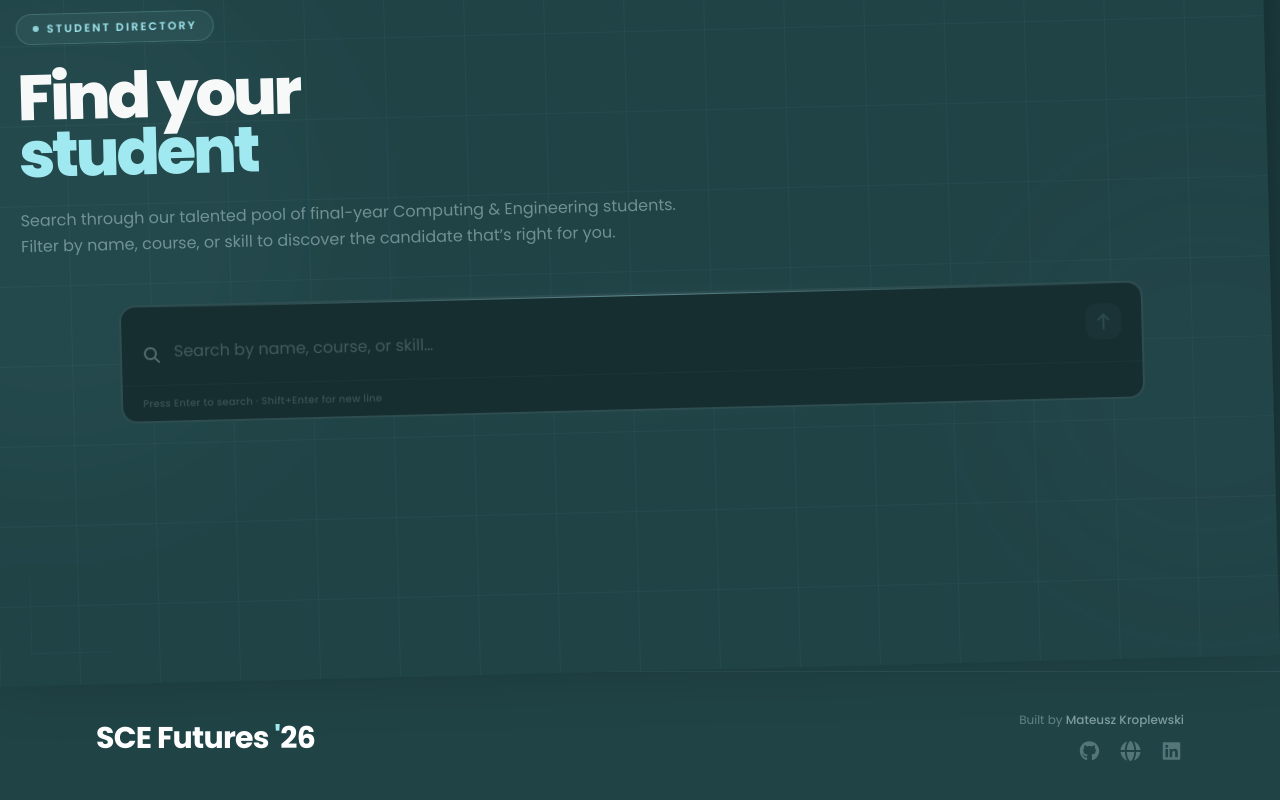
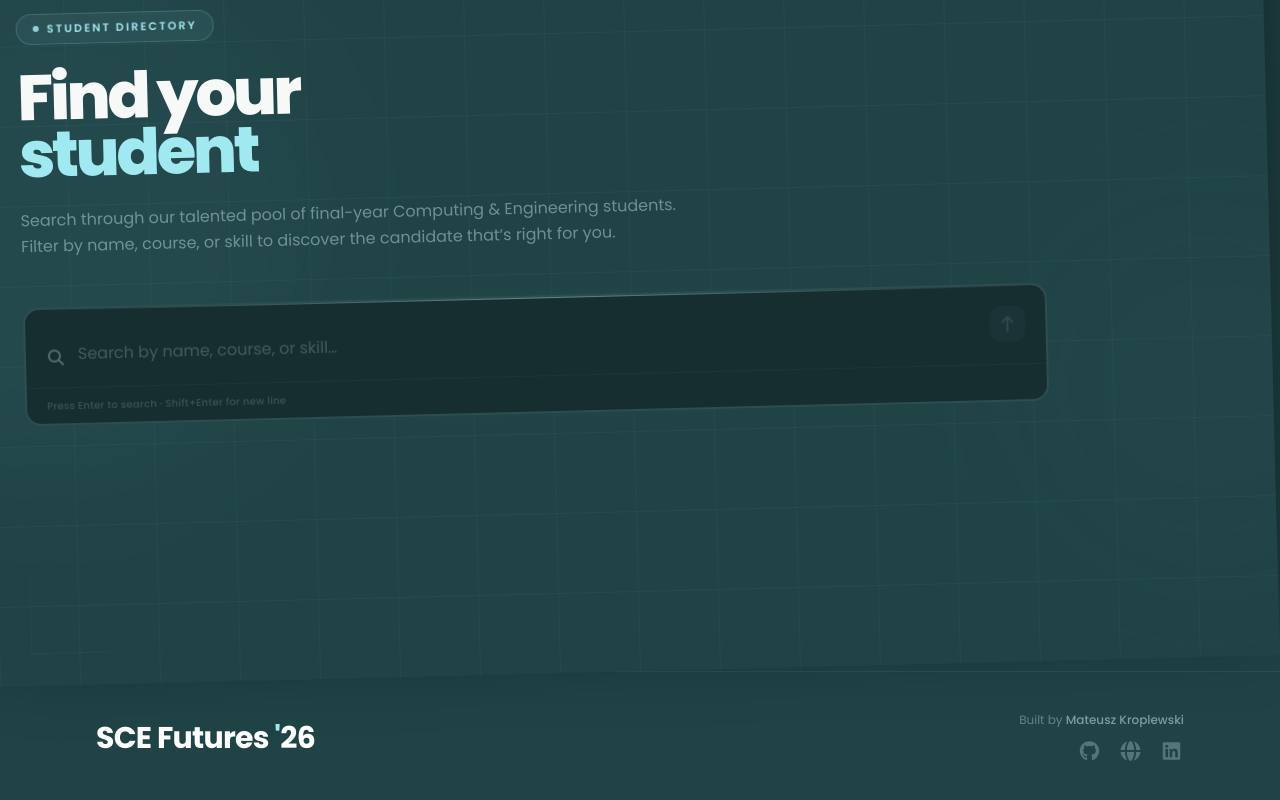
Before and after one commit to Kroplewski-M/student_showcase, a Next.js app in the folder frontend/: page / in a window 1280 px wide. Shown: the part 2774-3574 px from the top of the page. Built offline with nearby package versions, Linux system fonts and the light colour scheme; no server answers.

Commit message:
removed middle

```diff
--- a/frontend/app/components/SearchStudents.tsx
+++ b/frontend/app/components/SearchStudents.tsx
@@ -116,7 +116,7 @@ export default function SearchStudents({
           transition={{ duration: 0.8, delay: 0.15, ease: [0.16, 1, 0.3, 1] }}
           className="mt-12"
         >
-          <form onSubmit={handleSubmit} className="relative mx-auto max-w-5xl">
+          <form onSubmit={handleSubmit} className="relative max-w-5xl">
             {/* Ambient glow — always on, intensifies on focus */}
             <div
               className="absolute -inset-3 rounded-3xl transition-opacity duration-500"
```
